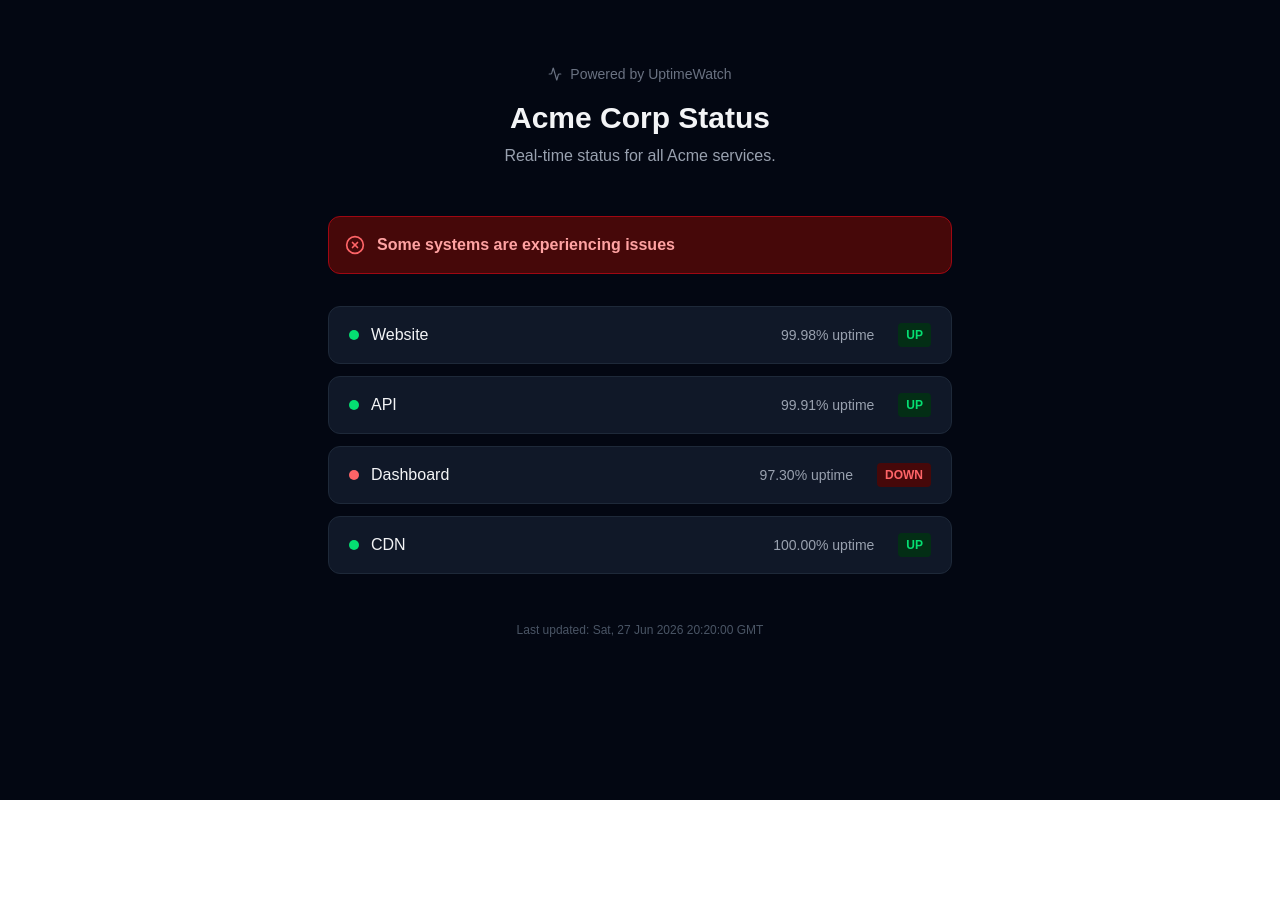
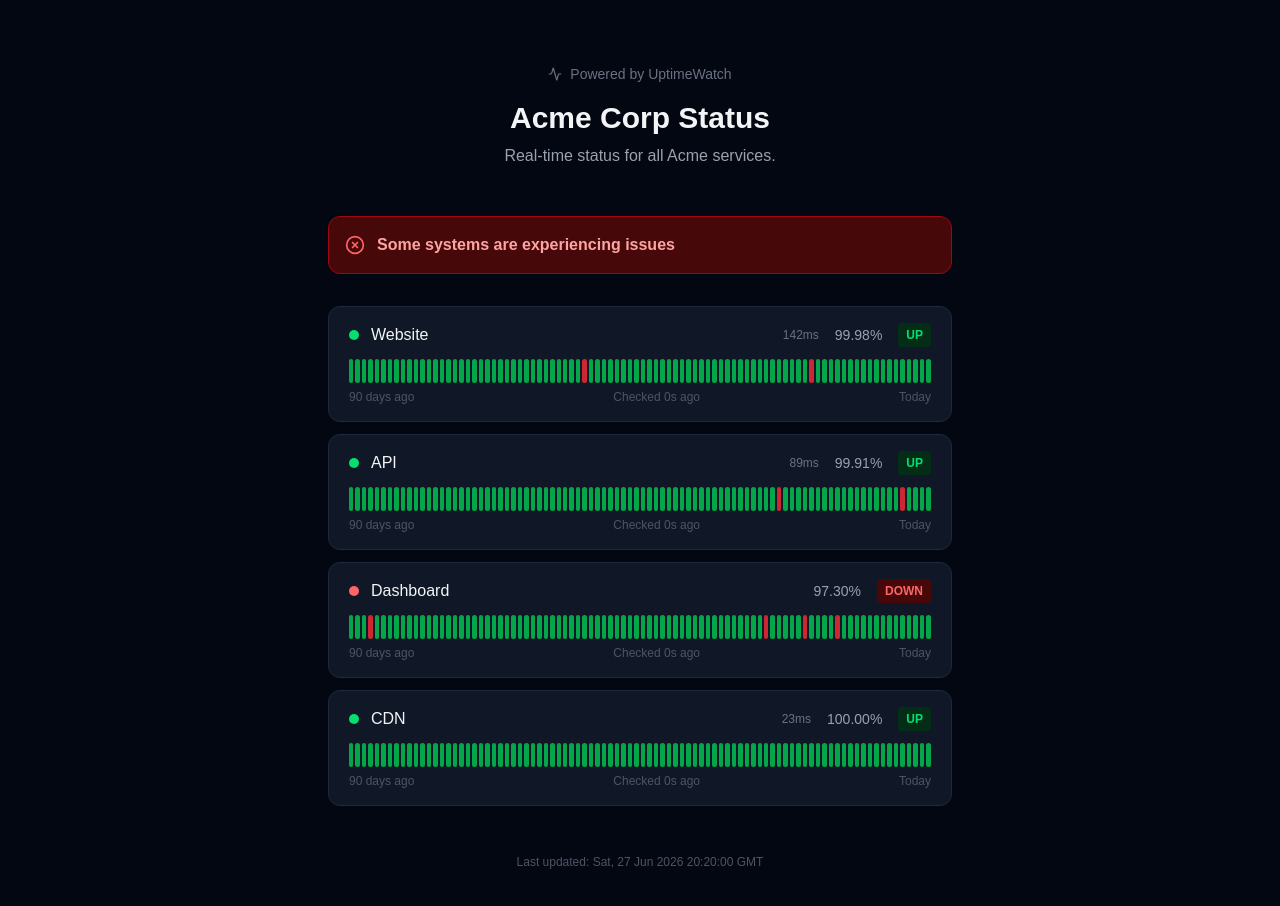
Before and after one commit to Akhilesh-Varute/uptimewtach, a Next.js app: page /status/demo in a window 1280 px wide. Shown: the top 906 px of the page. Before the commit the page ends 800 px from the top, so only its background shows below. Built offline with nearby package versions, Linux system fonts and the light colour scheme.

Commit message:
Enhance status page with 90-day uptime bars, response time, last checked

```diff
--- a/src/app/status/[slug]/page.tsx
+++ b/src/app/status/[slug]/page.tsx
@@ -1,6 +1,8 @@
 import { Activity, CheckCircle, XCircle } from "lucide-react";
 import { notFound } from "next/navigation";
 import { getSupabaseAdmin } from "@/lib/supabase";
+
+type DayBar = { date: string; uptime: number };
 
 type MonitorRow = {
   id: string;
@@ -9,15 +11,17 @@ type MonitorRow = {
   status: "up" | "down" | "pending";
   uptime: number;
   last_checked_at: string | null;
+  avg_response_ms: number | null;
+  days: DayBar[];
 };
 
 const DEMO_DATA = {
   page: { title: "Acme Corp Status", description: "Real-time status for all Acme services." },
   monitors: [
-    { id: "1", name: "Website", display_name: "Website", status: "up" as const, uptime: 99.98, last_checked_at: new Date().toISOString() },
-    { id: "2", name: "API", display_name: "API", status: "up" as const, uptime: 99.91, last_checked_at: new Date().toISOString() },
-    { id: "3", name: "Dashboard", display_name: "Dashboard", status: "down" as const, uptime: 97.30, last_checked_at: new Date().toISOString() },
-    { id: "4", name: "CDN", display_name: "CDN", status: "up" as const, uptime: 100.00, last_checked_at: new Date().toISOString() },
+    { id: "1", name: "Website", display_name: "Website", status: "up" as const, uptime: 99.98, last_checked_at: new Date().toISOString(), avg_response_ms: 142, days: Array.from({ length: 90 }, (_, i) => ({ date: String(i), uptime: Math.random() > 0.02 ? 100 : 0 })) },
+    { id: "2", name: "API", display_name: "API", status: "up" as const, uptime: 99.91, last_checked_at: new Date().toISOString(), avg_response_ms: 89, days: Array.from({ length: 90 }, (_, i) => ({ date: String(i), uptime: Math.random() > 0.01 ? 100 : 0 })) },
+    { id: "3", name: "Dashboard", display_name: "Dashboard", status: "down" as const, uptime: 97.30, last_checked_at: new Date().toISOString(), avg_response_ms: null, days: Array.from({ length: 90 }, (_, i) => ({ date: String(i), uptime: Math.random() > 0.05 ? 100 : 0 })) },
+    { id: "4", name: "CDN", display_name: "CDN", status: "up" as const, uptime: 100.00, last_checked_at: new Date().toISOString(), avg_response_ms: 23, days: Array.from({ length: 90 }, () => ({ date: "x", uptime: 100 })) },
   ],
 };
 
@@ -32,25 +36,74 @@ async function getStatusPage(slug: string) {
 
   if (error || !page) return null;
 
-  const monitorRows = ((page.status_page_monitors ?? []) as Array<{ sort_order: number; display_name: string | null; monitors: { id: string; name: string; status: string } }>)
+  const monitorRows = ((page.status_page_monitors ?? []) as Array<{ sort_order: number; display_name: string | null; monitors: { id: string; name: string; status: string; last_checked_at: string | null } }>)
     .sort((a, b) => a.sort_order - b.sort_order);
 
   const monitors = await Promise.all(
     monitorRows.map(async (row) => {
       const monitor = row.monitors;
       const since = new Date(Date.now() - 90 * 24 * 60 * 60 * 1000).toISOString();
+
       const { data: checks } = await getSupabaseAdmin()
         .from("monitor_checks")
-        .select("status")
+        .select("status, response_time_ms, checked_at")
         .eq("monitor_id", monitor.id)
-        .gte("checked_at", since);
+        .gte("checked_at", since)
+        .order("checked_at", { ascending: true });
+
       const total = checks?.length ?? 0;
       const up = checks?.filter((c: { status: string }) => c.status === "up").length ?? 0;
-      return { ...monitor, display_name: row.display_name ?? monitor.name, uptime: total > 0 ? (up / total) * 100 : 100 };
+      const uptime = total > 0 ? (up / total) * 100 : 100;
+
+      const responseTimes = checks?.map((c: { response_time_ms: number | null }) => c.response_time_ms).filter((t): t is number => t !== null) ?? [];
+      const avg_response_ms = responseTimes.length > 0 ? Math.round(responseTimes.reduce((a, b) => a + b, 0) / responseTimes.length) : null;
+
+      // Build 90-day bars
+      const dayMap: Record<string, { up: number; total: number }> = {};
+      for (let i = 89; i >= 0; i--) {
+        const d = new Date();
+        d.setDate(d.getDate() - i);
+        dayMap[d.toISOString().slice(0, 10)] = { up: 0, total: 0 };
+      }
+      for (const c of checks ?? []) {
+        const day = (c as { checked_at: string }).checked_at.slice(0, 10);
+        if (dayMap[day]) {
+          dayMap[day].total++;
+          if ((c as { status: string }).status === "up") dayMap[day].up++;
+        }
+      }
+      const days: DayBar[] = Object.entries(dayMap).map(([date, { up, total }]) => ({
+        date,
+        uptime: total > 0 ? (up / total) * 100 : 100,
+      }));
+
+      return { ...monitor, display_name: row.display_name ?? monitor.name, uptime, avg_response_ms, days };
     })
   );
 
   return { page, monitors };
+}
+
+function UptimeBar({ days }: { days: DayBar[] }) {
+  return (
+    <div className="flex gap-0.5 mt-3">
+      {days.map((d, i) => (
+        <div
+          key={i}
+          title={`${d.date}: ${d.uptime.toFixed(1)}%`}
+          className={`h-6 flex-1 rounded-sm ${d.uptime === 100 ? "bg-green-500" : d.uptime >= 50 ? "bg-yellow-500" : "bg-red-500"} opacity-80 hover:opacity-100`}
+        />
+      ))}
+    </div>
+  );
+}
+
+function timeAgo(iso: string | null) {
+  if (!iso) return "never";
+  const diff = Math.floor((Date.now() - new Date(iso).getTime()) / 1000);
+  if (diff < 60) return `${diff}s ago`;
+  if (diff < 3600) return `${Math.floor(diff / 60)}m ago`;
+  return `${Math.floor(diff / 3600)}h ago`;
 }
 
 export default async function StatusPage({ params }: { params: Promise<{ slug: string }> }) {
@@ -85,16 +138,27 @@ export default async function StatusPage({ params }: { params: Promise<{ slug: s
         {/* Monitors */}
         <div className="space-y-3">
           {monitors.map((m) => (
-            <div key={m.id} className="bg-gray-900 border border-gray-800 rounded-xl px-5 py-4 flex items-center justify-between">
-              <div className="flex items-center gap-3">
-                <div className={`w-2.5 h-2.5 rounded-full ${m.status === "up" ? "bg-green-400" : m.status === "down" ? "bg-red-400" : "bg-gray-400"}`} />
-                <span className="font-medium">{m.display_name}</span>
+            <div key={m.id} className="bg-gray-900 border border-gray-800 rounded-xl px-5 py-4">
+              <div className="flex items-center justify-between">
+                <div className="flex items-center gap-3">
+                  <div className={`w-2.5 h-2.5 rounded-full shrink-0 ${m.status === "up" ? "bg-green-400" : m.status === "down" ? "bg-red-400" : "bg-gray-400"}`} />
+                  <span className="font-medium">{m.display_name}</span>
+                </div>
+                <div className="flex items-center gap-4">
+                  {m.avg_response_ms !== null && (
+                    <span className="text-gray-500 text-xs">{m.avg_response_ms}ms</span>
+                  )}
+                  <span className="text-gray-400 text-sm">{m.uptime.toFixed(2)}%</span>
+                  <span className={`text-xs font-semibold px-2 py-1 rounded ${m.status === "up" ? "bg-green-950 text-green-400" : m.status === "down" ? "bg-red-950 text-red-400" : "bg-gray-800 text-gray-400"}`}>
+                    {m.status.toUpperCase()}
+                  </span>
+                </div>
               </div>
-              <div className="flex items-center gap-6">
-                <span className="text-gray-400 text-sm">{m.uptime.toFixed(2)}% uptime</span>
-                <span className={`text-xs font-semibold px-2 py-1 rounded ${m.status === "up" ? "bg-green-950 text-green-400" : m.status === "down" ? "bg-red-950 text-red-400" : "bg-gray-800 text-gray-400"}`}>
-                  {m.status.toUpperCase()}
-                </span>
+              <UptimeBar days={m.days} />
+              <div className="flex justify-between mt-1.5 text-gray-600 text-xs">
+                <span>90 days ago</span>
+                <span>Checked {timeAgo(m.last_checked_at)}</span>
+                <span>Today</span>
               </div>
             </div>
           ))}
```
